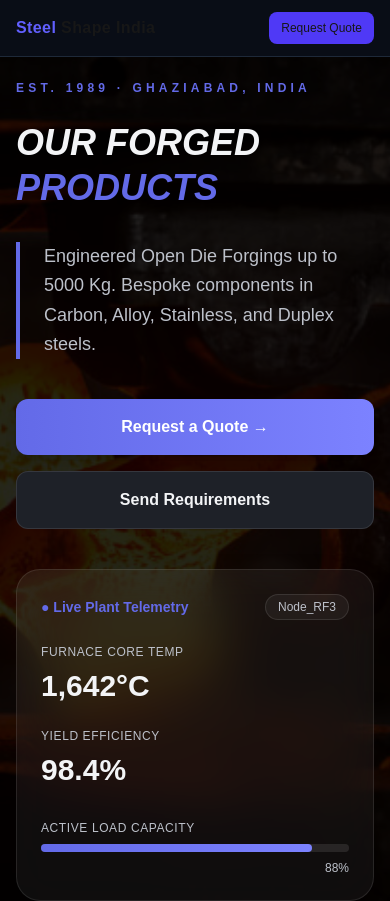
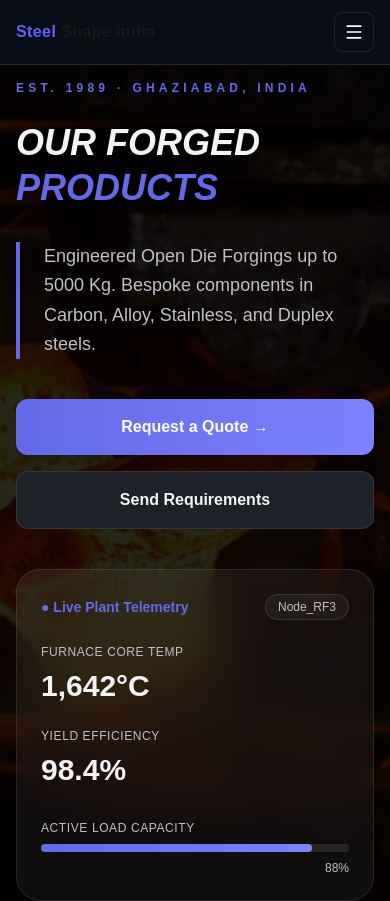
Before and after one commit to adityayadav30561-rgb/steel-shape-india, a Next.js app: page /products in a window 390 px wide. Shown: the top 901 px of the page. Built offline with nearby package versions, Linux system fonts and the light colour scheme.

Commit message:
made new navbar for phone

```diff
--- a/components/layout/Navbar.tsx
+++ b/components/layout/Navbar.tsx
@@ -1,6 +1,14 @@
+"use client";
+
 import Link from "next/link";
+import { Menu, X } from "lucide-react";
+import { useState } from "react";
 
 export default function Navbar() {
+  const [isMobileMenuOpen, setIsMobileMenuOpen] = useState(false);
+
+  const closeMobileMenu = () => setIsMobileMenuOpen(false);
+
   return (
     <header className="w-full fixed top-0 left-0 z-50 bg-[#0B0F19]/90 backdrop-blur-md border-b border-gray-800">
       <div className="max-w-7xl mx-auto px-4 sm:px-6 md:px-10 lg:px-20 py-3 sm:py-4 flex items-center justify-between gap-4">
@@ -18,14 +26,44 @@
           <Link href="/contact" className="hover:text-white transition whitespace-nowrap">Contact</Link>
         </nav>
 
-        {/* CTA */}
+        {/* Desktop CTA */}
         <button
           type="button"
-          className="bg-indigo-600 hover:bg-indigo-700 transition px-3 py-2 sm:px-4 sm:py-2 rounded-lg text-xs sm:text-sm font-medium shrink-0"
+          className="hidden md:inline-flex bg-indigo-600 hover:bg-indigo-700 transition px-3 py-2 sm:px-4 sm:py-2 rounded-lg text-xs sm:text-sm font-medium shrink-0"
         >
           Request Quote
         </button>
+
+        {/* Mobile Menu Toggle */}
+        <button
+          type="button"
+          aria-label={isMobileMenuOpen ? "Close menu" : "Open menu"}
+          aria-expanded={isMobileMenuOpen}
+          onClick={() => setIsMobileMenuOpen((prev) => !prev)}
+          className="md:hidden inline-flex items-center justify-center w-10 h-10 rounded-lg border border-white/10 text-white hover:border-indigo-400 transition"
+        >
+          {isMobileMenuOpen ? <X size={20} /> : <Menu size={20} />}
+        </button>
       </div>
+
+      {/* Mobile Nav */}
+      {isMobileMenuOpen && (
+        <nav className="md:hidden border-t border-white/10 bg-[#0B0F19]/95 backdrop-blur-md">
+          <div className="max-w-7xl mx-auto px-4 sm:px-6 py-4 flex flex-col gap-4 text-sm text-gray-300">
+            <Link href="/" onClick={closeMobileMenu} className="hover:text-white transition">Home</Link>
+            <Link href="/about" onClick={closeMobileMenu} className="hover:text-white transition">About</Link>
+            <Link href="/products" onClick={closeMobileMenu} className="hover:text-white transition">Products</Link>
+            <a href="#" onClick={closeMobileMenu} className="hover:text-white transition">Manufacturing</a>
+            <Link href="/contact" onClick={closeMobileMenu} className="hover:text-white transition">Contact</Link>
+            <button
+              type="button"
+              className="mt-1 bg-indigo-600 hover:bg-indigo-700 transition px-4 py-2 rounded-lg text-sm font-medium text-white w-full"
+            >
+              Request Quote
+            </button>
+          </div>
+        </nav>
+      )}
     </header>
   );
 }
```
